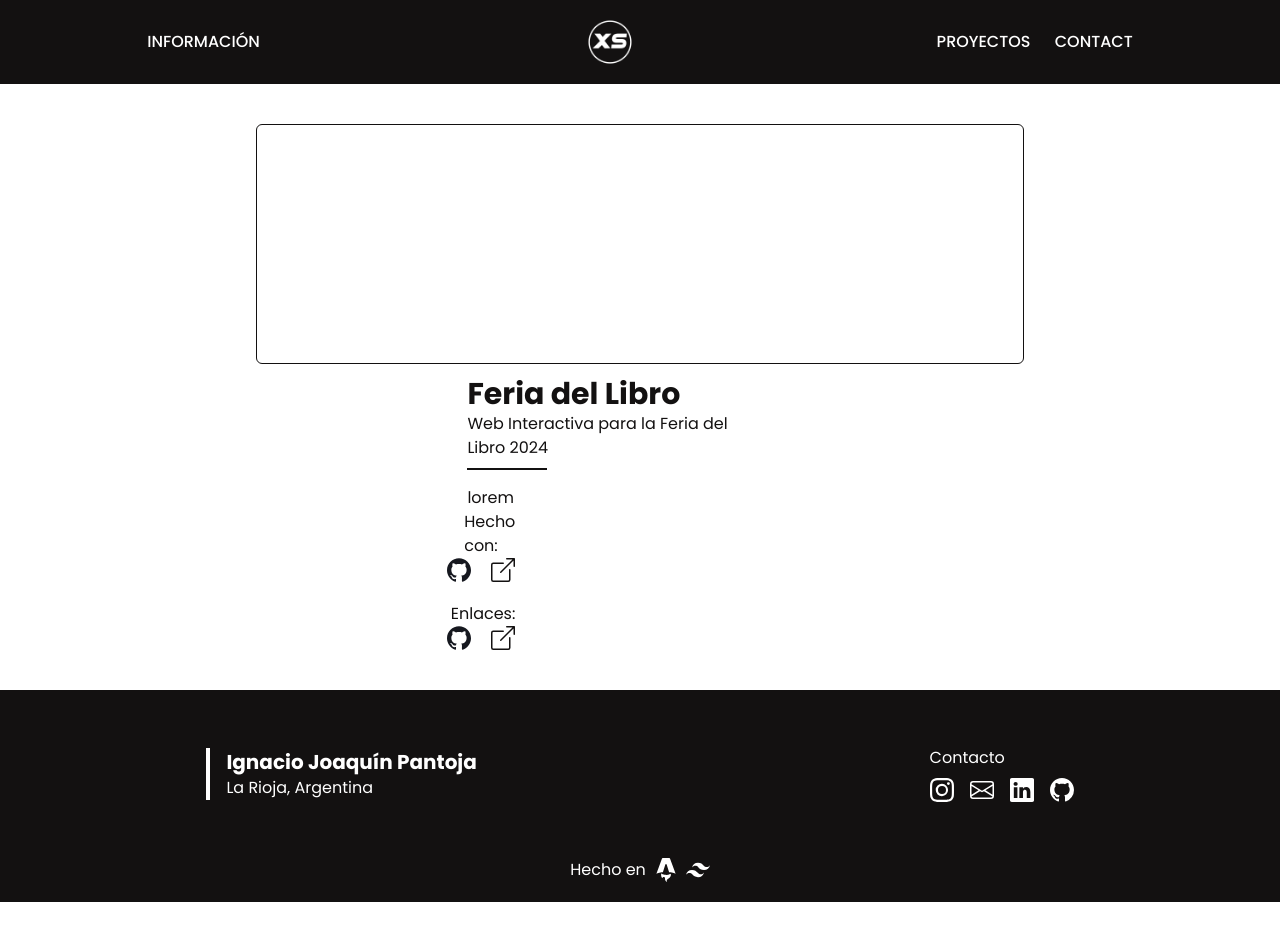
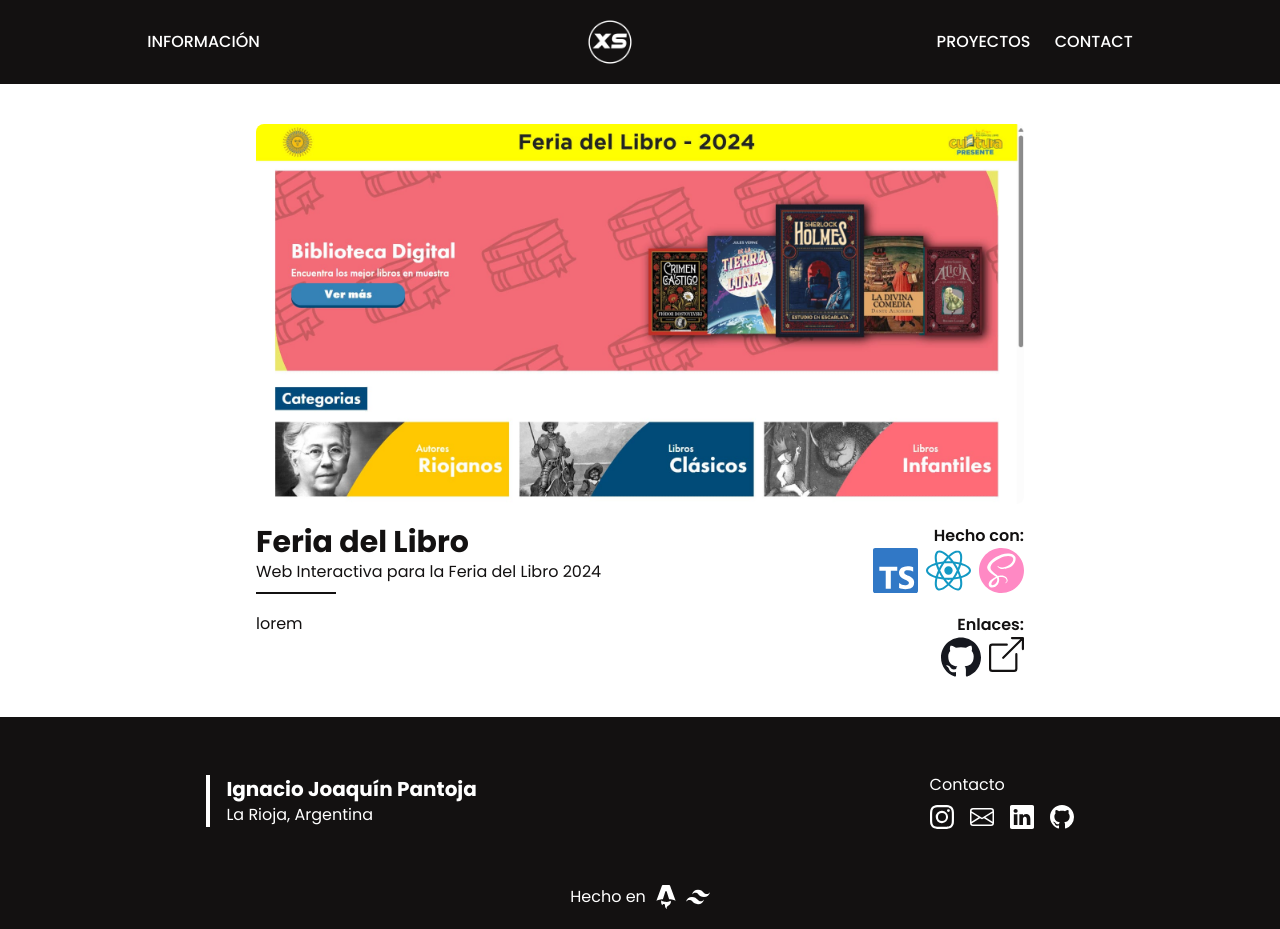
Before and after one commit to NachoXS15/portfolioWeb, an Astro site: page /project/feria-del-libro in a window 1280 px wide. Before the commit the page ends 902 px from the top, so only its background shows below. Built offline with nearby package versions, Linux system fonts and the light colour scheme; Astro itself is replaced by a stand-in of ours; a web font is replaced by a local one; what @midudev/tailwind-animations would draw is missing.

Commit message:
created singleProject page

```diff
--- a/package.json
+++ b/package.json
@@ -12,6 +12,7 @@
   "dependencies": {
     "@astrojs/react": "^4.1.2",
     "@astrojs/tailwind": "^5.1.4",
+    "@tailwindcss/typography": "^0.5.16",
     "@types/react": "^18.3.2",
     "@types/react-dom": "^18.3.0",
     "astro": "^5.1.1",
--- a/src/components/EducationBlock.astro
+++ b/src/components/EducationBlock.astro
@@ -25,7 +25,7 @@ import { Link } from "./ui/sgvs";
                             <a href={edu.degree} target="_blank" class={`flex items-center gap-2 underline`}>
                                 Ver certificado
                                 <span>
-                                    <Link />
+                                    <Link size="24" />
                                 </span>
                             </a>
                     }
--- a/src/content/projects/feria-del-libro.md
+++ b/src/content/projects/feria-del-libro.md
@@ -5,6 +5,7 @@ link: "https://feria-de-librooo.netflify.app"
 repo: "https://github.com/NachoXS15/FeriaDelLibro"
 framework: "React"
 lenguage: "Typescript"
+styled: "sass"
 img: "feria-del-libro.jpg"
 ---
 
--- a/src/content/projects/feria-musica.md
+++ b/src/content/projects/feria-musica.md
@@ -5,7 +5,7 @@ link: "https://festi-musica.netlify.app/"
 repo: "https://github.com/NachoXS15/FeriaMusica"
 lenguage: "TypeScript"
 framework: "React"
-styled: "Tailwind"
+styled: "tailwind"
 img: "feria_musica.jpg"
 ---
 lorem
--- a/src/content/projects/festi-peques.md
+++ b/src/content/projects/festi-peques.md
@@ -5,7 +5,7 @@ link: "https://festipeques.netlify.app/"
 repo: "https://github.com/NachoXS15/FestiPeques"
 lenguage: "TypeScript"
 framework: "React"
-styled: "Tailwind"
+styled: "tailwind"
 img: "festipeques.jpg"
 ---
 lorem
--- a/src/content/projects/nueva-era.md
+++ b/src/content/projects/nueva-era.md
@@ -5,7 +5,7 @@ link: "https://nuevaera.com.ar"
 repo: "https://github.com/NachoXS15/nuevaEra"
 framework: "Astro"
 lenguage: "TypeScript"
-styled: "Tailwind"
+styled: "tailwind"
 img: "nueva-era.png"
 ---
 
--- a/src/content/projects/random-selector.md
+++ b/src/content/projects/random-selector.md
@@ -2,9 +2,10 @@
 title: "Random Selector"
 desc: "¿No sabes qué hacer? Esta App toma la decisión"
 link: "https://random-selector-app.netlify.app/"
-repo: "https://github.com/NachoXS15/Pass-Generator"
+repo: "https://github.com/NachoXS15/randomSelectorAppTS"
 lenguage: "TypeScript"
 framework: "React"
+styled: "sass"
 img: "selector.jpg"
 ---
 lorem
--- a/src/content/projects/travel-git.md
+++ b/src/content/projects/travel-git.md
@@ -7,4 +7,8 @@ framework: "React"
 lenguage: "Typescript"
 img: "travelgit.jpg"
 ---
-lorem
+Lorem ipsum dolor sit amet consectetur adipisicing elit. Id quo, odio ea nihil nemo maxime repellat repudiandae. Iusto temporibus laudantium voluptates magnam rerum aspernatur, consectetur dolores, excepturi placeat beatae aliquid!
+Officiis, deserunt voluptatibus cum consectetur voluptate, aut itaque animi blanditiis, maiores corporis eligendi optio porro. Incidunt eius sapiente quaerat facere, minima expedita quibusdam ea libero provident possimus pariatur reiciendis ipsam.
+Suscipit id pariatur esse atque. Ea molestias numquam doloribus quam autem velit, ullam repellendus veritatis fugit quod saepe eum quo beatae ducimus magnam quae veniam optio fugiat tempore quis exercitationem.
+Quaerat natus aliquid dolore amet asperiores velit debitis autem porro iusto quod quas beatae dolorem vitae nostrum, sequi vero, iste voluptatem eum! Nobis nisi obcaecati omnis adipisci mollitia non veniam?
+Ad, quidem quibusdam recusandae totam illo molestias illum aliquid unde? Numquam exercitationem omnis, esse hic odio itaque veritatis ratione recusandae, quaerat fuga nulla corrupti voluptas, repellat rem. Recusandae, maiores animi!
--- a/src/pages/project/[id].astro
+++ b/src/pages/project/[id].astro
@@ -2,12 +2,13 @@
 import type { GetStaticPaths } from "astro";
 import Layout from '../../components/Layout.astro'
 import { Link } from '../../components/ui/sgvs'
-import * as Icons from '../../config/Icons'
+import * as IconsSet from '../../config/Icons'
 import { getCollection, render } from "astro:content";
+import {Icons, IconsColors} from '../../config/IconsSet'
+import type { IconType } from "react-icons";
 
 export async function getStaticPaths() {
     const projects = await getCollection("projects")
-    console.log(projects);
 
     return projects.map((project) => ({
         params: { id: project.slug },
@@ -17,34 +18,63 @@ export async function getStaticPaths() {
 
 const { project } = Astro.props;
 const {data} = project
-const {title, desc, img, framework, lenguage, link, repo} = data
+const {title, desc, img, framework, lenguage, link, repo, styled} = data
 const { Content } = await render(project)
+
+//Lenguage
+const iconKeyLenguage = lenguage.toLowerCase() as keyof typeof Icons;
+const IconLenguage = Icons[iconKeyLenguage];
+const ColorLenguage = IconsColors[iconKeyLenguage];
+
+//Frame
+let IconFrame: IconType, ColorFrame: string;
+if (framework) {
+    const iconKeyFrame = framework.toLowerCase() as keyof typeof Icons;
+    IconFrame = Icons[iconKeyFrame];
+    ColorFrame = IconsColors[iconKeyFrame];
+}
+
+//style
+let IconStyle, ColorStyle
+if (styled) {
+    const iconKeyStyle = styled.toLowerCase() as keyof typeof Icons;
+    IconStyle = Icons[iconKeyStyle];
+    ColorStyle = IconsColors[iconKeyStyle];
+}
+
 ---
 <Layout pageTitle={`${title} - Portfolio`} pageDescription='anashe' color='black'>
     <main class="w-full md:w-3/5 grid grid-cols-1 place-items-center text-semi-black my-10">
-        <div class="w-full h-60 border rounded-md border-semi-black"></div>
-        <div class="h-fit flex flex-col md:flex-row">
+        <div class="w-full h-fit rounded-md bg-contain bg-no-repeat bg-center"
+
+        >
+            <img src={`/assets/projects/${img}`} class="rounded-lg" alt="">
+        </div>
+        <div class="w-full h-fit mt-5 flex flex-col justify-between md:flex-row">
             <div class="w-5/6">
-                <h2 class="font-bold text-3xl mt-3">{title}</h2>
+                <h2 class="font-bold text-3xl">{title}</h2>
                 <p class="mb-2">{desc}</p>
                 <hr class="w-20 border border-semi-black mb-4" />
-                <Content />
+                <div class="leading-7">
+                    <Content />
+                </div>
+            </div>
             <div class="w-1/6 flex flex-col gap-5">
                 <div class="flex flex-col items-end">
-                    <h3>Hecho con:</h3>
-                    <div class="flex gap-5">
-                        <a href={repo} class="float-left">{Icons.GithubIcon && <Icons.GithubIcon size={24} color={Icons.GithubColor}  />}</a>
-                        <a href={link}><Link size={24} /></a>
+                    <h3 class="font-semibold text-md">Hecho con:</h3>
+                    <div class="flex gap-2 items-start">
+                        <span class="float-left">{IconLenguage && (<IconLenguage size={45} color={ColorLenguage} />)}</span>
+                        {framework && (<span class="float-left">{IconFrame && (<IconFrame size={45} color={ColorFrame} />)}</span>)}
+                        {styled && (<span class="float-left">{IconStyle && (<IconStyle size={45} color={ColorStyle} />)}</span>)}
                     </div>
                 </div>
                 <div class="flex flex-col items-end">
-                    <h3>Enlaces:</h3>
-                    <div class="flex gap-5">
-                        <a href={repo} class="float-left">{Icons.GithubIcon && <Icons.GithubIcon size={24} color={Icons.GithubColor}  />}</a>
-                        <a href={link}><Link size={24} /></a>
+                    <h3 class="font-semibold text-md">Enlaces:</h3>
+                    <div class="flex gap-2 items-start justify-center">
+                        <a href={repo} target="_blank" class="float-left">{IconsSet.GithubIcon && <IconsSet.GithubIcon size={40} color={IconsSet.GithubColor}  />}</a>
+                        <a href={link} target="_blank"><Link size={35} /></a>
                     </div>
                 </div>
-            </div>
         </div>
     </main>
 </Layout>
--- a/src/pages/projects.astro
+++ b/src/pages/projects.astro
@@ -5,8 +5,6 @@ import ProjectCard from "../components/projectsComp/ProjectCard.astro";
 import { getCollection } from "astro:content";
 
 const projects = await getCollection("projects");
-console.log(projects);
-
 ---
 
 <Layout pageTitle="Proyectos" pageDescription="Proyectos creados por Ignacio Pantoja" color="black">
--- a/tailwind.config.mjs
+++ b/tailwind.config.mjs
@@ -1,4 +1,5 @@
 /** @type {import('tailwindcss').Config} */
+import typography from "@tailwindcss/typography"
 import animations from '@midudev/tailwind-animations'
 export default {
 	content: ['./src/**/*.{astro,html,js,jsx,md,mdx,svelte,ts,tsx,vue}'],
@@ -19,6 +20,6 @@ export default {
 				'poppins': ['Poppins', 'sans-serif'],
 			}
 		},
-		plugins: [],
+		plugins: [typography],
 	}
 }
```
Also changed, not shown: 1 other file.
